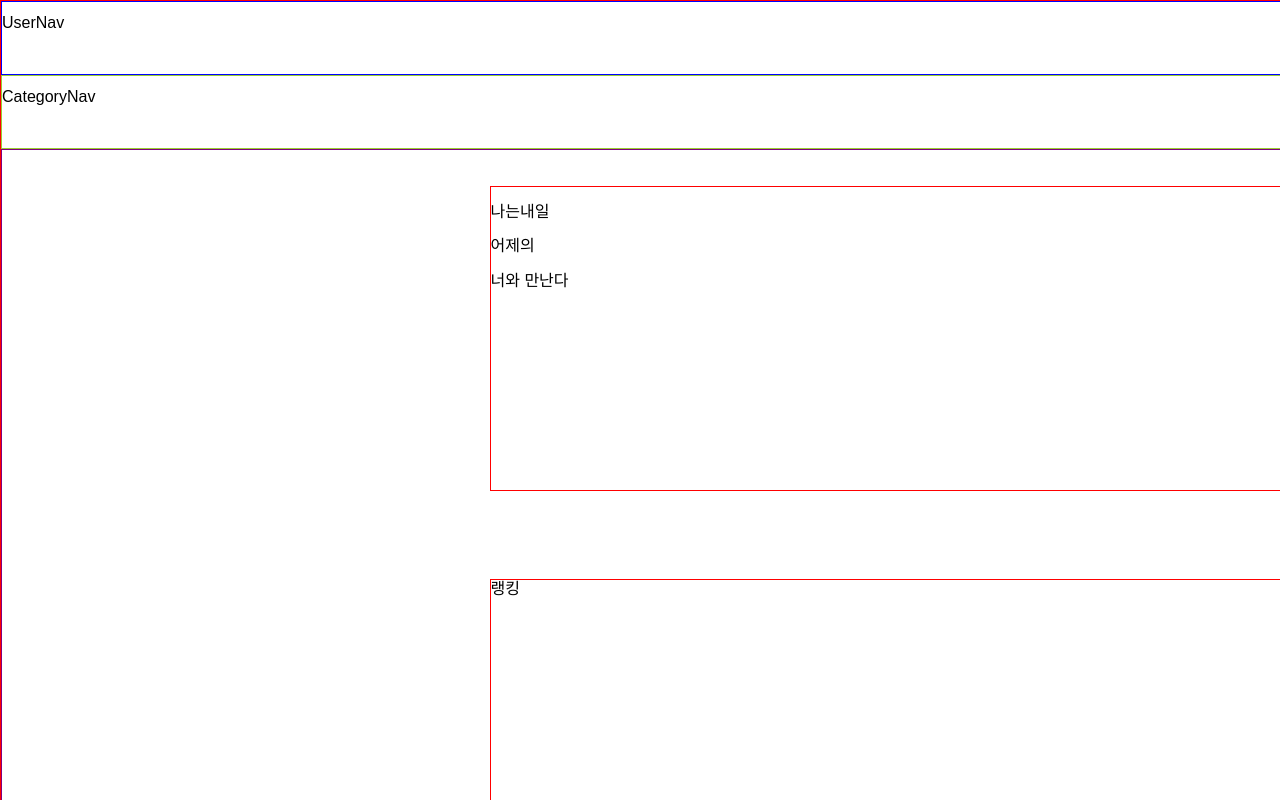
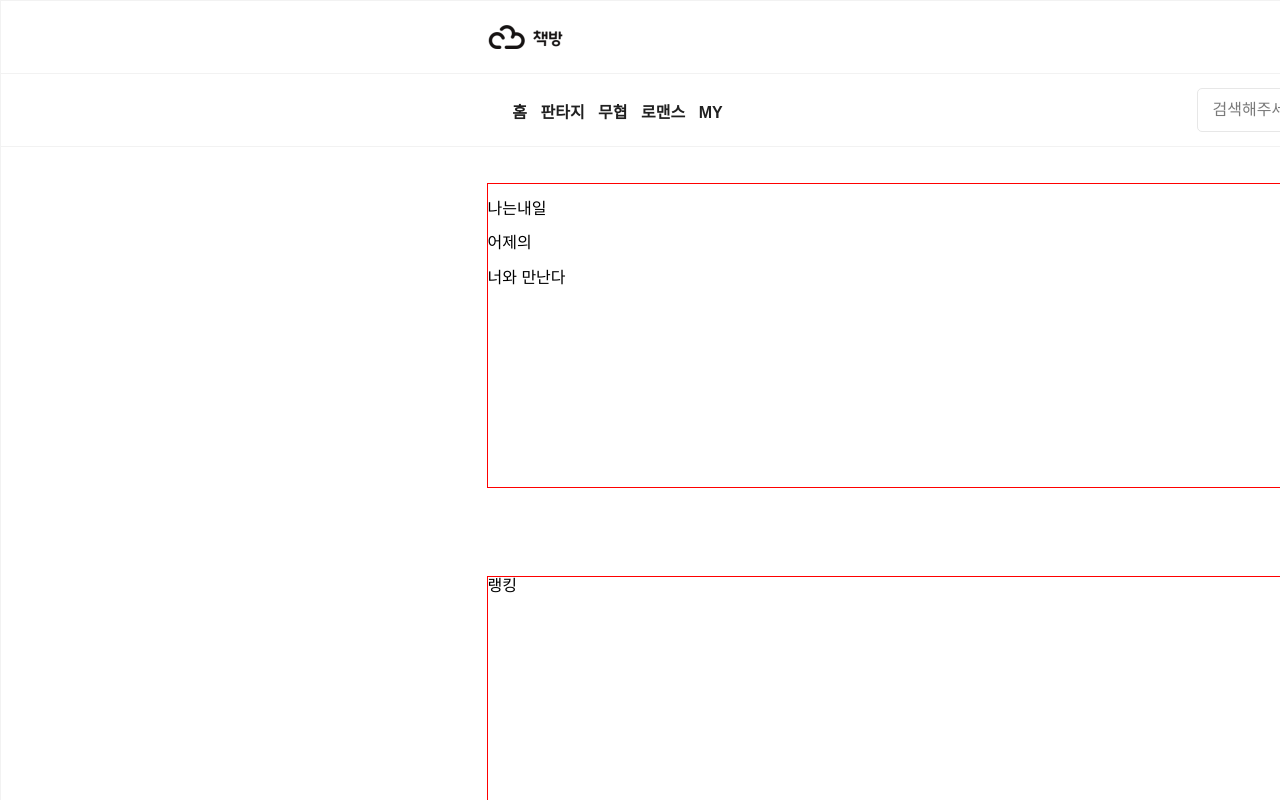
Before and after one commit to codestates/cloud-bookstore-client, a React (Create React App) app: page /mainpage in a window 1280 px wide. Shown: the top 800 px of the page. Built offline with nearby package versions, Linux system fonts and the light colour scheme.

Commit message:
[2-2] Update Landingpage and MainPage

```diff
--- a/src/css/CategoryNav.css
+++ b/src/css/CategoryNav.css
@@ -1,6 +1,68 @@
 .wholeCategoryNav {
-  border: 1px yellowgreen solid;
   width: 1920px;
   height: 48px;
   padding: 12px 0;
+  display: flex;
+  justify-content: center;
+  align-items: center;
 }
+
+.categoryNavWrapper {
+  padding: 0 0 0 16px;
+  width: 224px;
+  height: 32px;
+  display: flex;
+  justify-content: space-around;
+  align-items: center;
+}
+
+.categoryBtn {
+  height: 32px;
+  font-size: 16px;
+  font-weight: bold;
+  line-height: 38px;
+  color: #202020;
+  cursor: pointer;
+}
+
+.categoryBtn:hover {
+  line-height: 40px;
+  color: #2b79fe;
+  border-bottom: 4px #2b79fe solid;
+}
+
+.categoryNavInnerWrapper {
+  width: 943px;
+  display: flex;
+  justify-content: space-between;
+  align-items: center;
+}
+
+.navSearchWrapper {
+  width: 224px;
+  height: 32px;
+  padding: 5px;
+  border-radius: 5px;
+  border: solid 1px #e7e7e7;
+  display: flex;
+  justify-content: space-between;
+  align-items: center;
+}
+
+.navSearchBox {
+  width: 180px;
+  height: 20px;
+  padding: 4px 10px;
+  border: none;
+}
+
+.navSearchBox::placeholder {
+  color: #7a7a7a;
+}
+
+.navSearchBtn {
+  border: 1px red solid;
+  width: 24px;
+  height: 24px;
+  cursor: pointer;
+}
--- a/src/css/Landingpage.css
+++ b/src/css/Landingpage.css
@@ -36,9 +36,8 @@
   position: Fixed;
   top: 0;
   left: 0;
-  width: 100%;
+  width: 1920px;
   height: 48px;
-  padding: 12px 0;
   display: flex;
   justify-content: space-between;
   align-items: center;
--- a/src/css/Mainpage.css
+++ b/src/css/Mainpage.css
@@ -1,11 +1,11 @@
 .wholeMainPageWrapper {
-  border: 1px red solid;
-  width: 1920px;
+  border: solid 1px #f2f2f2;
+  width: 1916px;
   height: 3066px;
 }
 
 .mainpageContentWrapper {
-  border: 1px purple solid;
+  border-top: solid 1px #f2f2f2;
   width: 100%;
   height: 2915px;
   display: flex;
--- a/src/css/UserNav.css
+++ b/src/css/UserNav.css
@@ -1,6 +1,34 @@
 .WholeUserNav {
-  border: 1px blue solid;
-  width: 1920px;
+  width: 1917px;
   height: 48px;
   padding: 12px 0;
+  display: flex;
+  justify-content: center;
+  border-bottom: solid 1px #f2f2f2;
 }
+
+.UserNavInnerWrapper {
+  width: 943px;
+  display: flex;
+  justify-content: space-between;
+  align-items: center;
+}
+
+.userNavLogo {
+  width: 75px;
+  height: 24px;
+  background-image: url('../asset/landingpage/userNavLogo.png');
+  cursor: pointer;
+}
+
+.loginBtn {
+  width: 45px;
+  height: 24px;
+  font-size: 16px;
+  font-weight: bold;
+  color: #202020;
+  display: flex;
+  justify-content: flex-end;
+  align-items: center;
+  cursor: pointer;
+}
--- a/src/index.css
+++ b/src/index.css
@@ -29,3 +29,5 @@ button:active {
 a {
   text-decoration: none;
 }
+
+input:focus { outline: none; }
--- a/src/pages/CategoryNav.tsx
+++ b/src/pages/CategoryNav.tsx
@@ -2,7 +2,37 @@ import React from 'react';
 import '../css/CategoryNav.css';
 
 const CategoryNav: React.FC = () => {
-  return <div className="wholeCategoryNav">CategoryNav</div>;
+  return (
+    <div className="wholeCategoryNav">
+      <div className="categoryNavInnerWrapper">
+        <div className="categoryNavWrapper">
+          <div id="cateHomeBtn" className="categoryBtn">
+            홈
+          </div>
+          <div id="cateFantasyBtn" className="categoryBtn">
+            판타지
+          </div>
+          <div id="cateMartialartsBtn" className="categoryBtn">
+            무협
+          </div>
+          <div id="cateRomanceBtn" className="categoryBtn">
+            로맨스
+          </div>
+          <div id="cateMyBtn" className="categoryBtn">
+            MY
+          </div>
+        </div>
+        <div className="navSearchWrapper">
+          <input
+            type="text"
+            className="navSearchBox"
+            placeholder="검색해주세요."
+          ></input>
+          <div className="navSearchBtn"></div>
+        </div>
+      </div>
+    </div>
+  );
 };
 
 export default CategoryNav;
--- a/src/pages/Landingpage.tsx
+++ b/src/pages/Landingpage.tsx
@@ -24,8 +24,7 @@ const Landingpage: React.FC = () => {
             </a>
           </div>
           <div id="landingDummyDiv3" className="landingDummyDiv">
-            {/* <a href="https://cloud-bookstore.com/mainpage"> */}
-            <a href="http://localhost:3000/mainpage">
+            <a href="https://cloud-bookstore.com/mainpage">
               <div className="landingHeaderStart">소설읽기</div>
             </a>
           </div>
--- a/src/pages/UserNav.tsx
+++ b/src/pages/UserNav.tsx
@@ -2,7 +2,16 @@ import React from 'react';
 import '../css/UserNav.css';
 
 const UserNav: React.FC = () => {
-  return <div className="WholeUserNav">UserNav</div>;
+  return (
+    <div className="WholeUserNav">
+      <div className="UserNavInnerWrapper">
+        <a href="https://cloud-bookstore.com/mainpage">
+          <div className="userNavLogo" />
+        </a>
+        <div className="loginBtn">로그인</div>
+      </div>
+    </div>
+  );
 };
 
 export default UserNav;
```
Also changed, not shown: src/asset/landingpage/userNavLogo.png (added).
